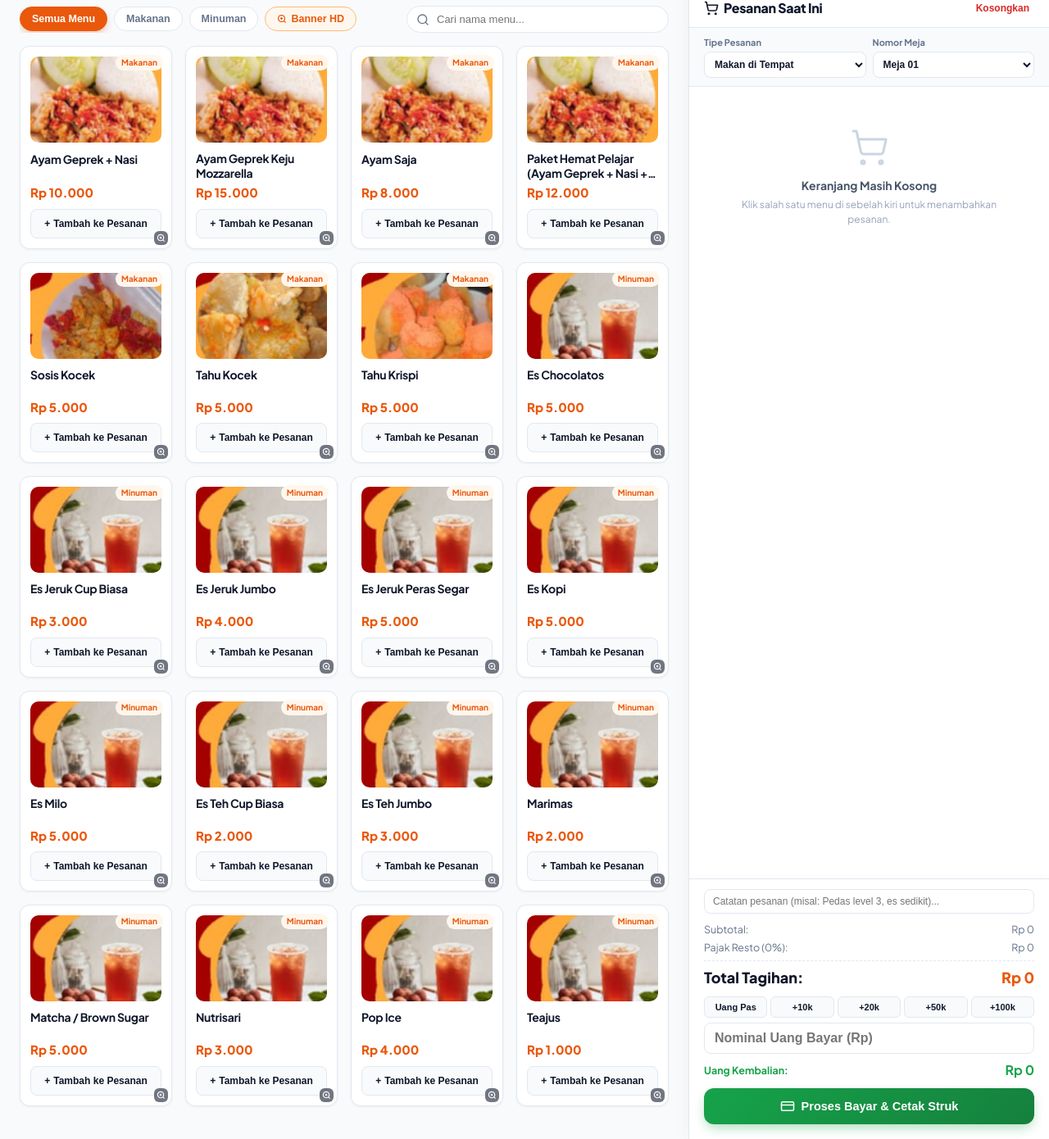
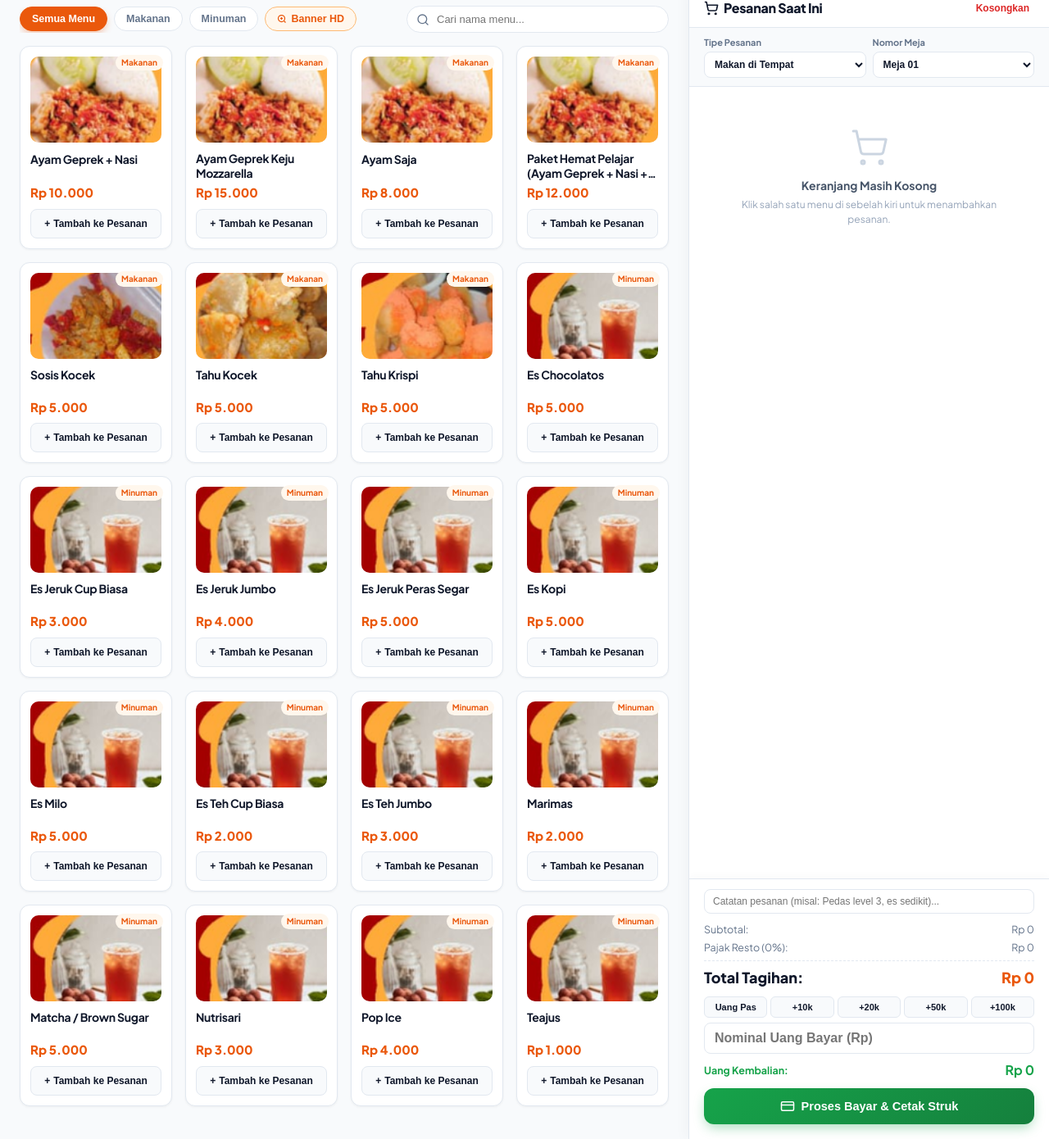
Before and after one commit to aguscodemaster/fillah-food-pos, a PHP site: page /kasir.php in a window 1280 px wide. Shown: the part 80-1470 px from the top of the page at 82% size. Run offline with PHP 8.4, Linux system fonts and the light colour scheme; a user stored in the database is signed in; data comes from the database, SQL or seed files in the repository; data that the repository does not hold is empty.

Commit message:
fix(ui): hapus tombol ikon kaca pembesar yang meleset di sebelah tombol tambah pesanan

```diff
--- a/kasir.php
+++ b/kasir.php
@@ -1310,9 +1310,6 @@ $waktu_sekarang = date('d/m/Y H:i:s') . ' WIB';
                                          alt="<?php echo htmlspecialchars($p['nama_produk']); ?>"
                                          loading="lazy"
                                          style="width:100%;height:100%;object-fit:cover;border-radius:10px;">
-                                    <span class="zoom-hint" title="Perbesar HD">
-                                        <svg xmlns="http://www.w3.org/2000/svg" width="11" height="11" viewBox="0 0 24 24" fill="none" stroke="currentColor" stroke-width="2.5"><circle cx="11" cy="11" r="8"></circle><line x1="21" y1="21" x2="16.65" y2="16.65"></line><line x1="11" y1="8" x2="11" y2="14"></line><line x1="8" y1="11" x2="14" y2="11"></line></svg>
-                                    </span>
                                 <?php else: ?>
                                     <?php if ($p['kategori'] === 'Makanan'): ?>
                                         <svg xmlns="http://www.w3.org/2000/svg" width="34" height="34" viewBox="0 0 24 24" fill="none" stroke="#ea580c" stroke-width="1.8" stroke-linecap="round" stroke-linejoin="round"><path d="M3 2v7c0 1.1.9 2 2 2h4a2 2 0 0 0 2-2V2"></path><path d="M7 2v20"></path><path d="M21 15V2v0a5 5 0 0 0-5 5v6c0 1.1.9 2 2 2h3Zm0 0v7"></path></svg>
--- a/menu.php
+++ b/menu.php
@@ -342,9 +342,6 @@ if ($result) {
                                  alt="<?php echo htmlspecialchars($item['nama_produk']); ?>"
                                  loading="lazy"
                                  style="width:100%;height:100%;object-fit:cover;">
-                            <span class="zoom-hint" title="Perbesar Foto HD">
-                                <svg xmlns="http://www.w3.org/2000/svg" width="11" height="11" viewBox="0 0 24 24" fill="none" stroke="currentColor" stroke-width="2.5"><circle cx="11" cy="11" r="8"></circle><line x1="21" y1="21" x2="16.65" y2="16.65"></line><line x1="11" y1="8" x2="11" y2="14"></line><line x1="8" y1="11" x2="14" y2="11"></line></svg>
-                            </span>
                         <?php else: ?>
                             <?php if ($item['kategori'] === 'Makanan'): ?>
                                 <svg xmlns="http://www.w3.org/2000/svg" width="28" height="28" viewBox="0 0 24 24" fill="none" stroke="#ea580c" stroke-width="1.8" stroke-linecap="round" stroke-linejoin="round"><path d="M3 2v7c0 1.1.9 2 2 2h4a2 2 0 0 0 2-2V2"></path><path d="M7 2v20"></path><path d="M21 15V2v0a5 5 0 0 0-5 5v6c0 1.1.9 2 2 2h3Zm0 0v7"></path></svg>
--- a/style.css
+++ b/style.css
@@ -419,28 +419,3 @@ button:focus-visible, a:focus-visible, input:focus-visible, select:focus-visible
     0% { opacity: 0.3; transform: scale(0.8); }
     100% { opacity: 1; transform: scale(1.2); }
 }
-
-/* Thumbnail Zoom Hint Badge on Hover */
-.zoom-hint {
-    position: absolute;
-    bottom: 4px;
-    right: 4px;
-    background: rgba(15, 23, 42, 0.72);
-    color: #ffffff;
-    border-radius: 6px;
-    padding: 3px;
-    display: flex;
-    align-items: center;
-    justify-content: center;
-    backdrop-filter: blur(2px);
-    opacity: 0.82;
-    transition: all 0.15s ease;
-    pointer-events: none;
-}
-
-.menu-icon:hover .zoom-hint,
-.product-thumb:hover .zoom-hint {
-    opacity: 1;
-    transform: scale(1.1);
-    background: var(--primary);
-}
```
